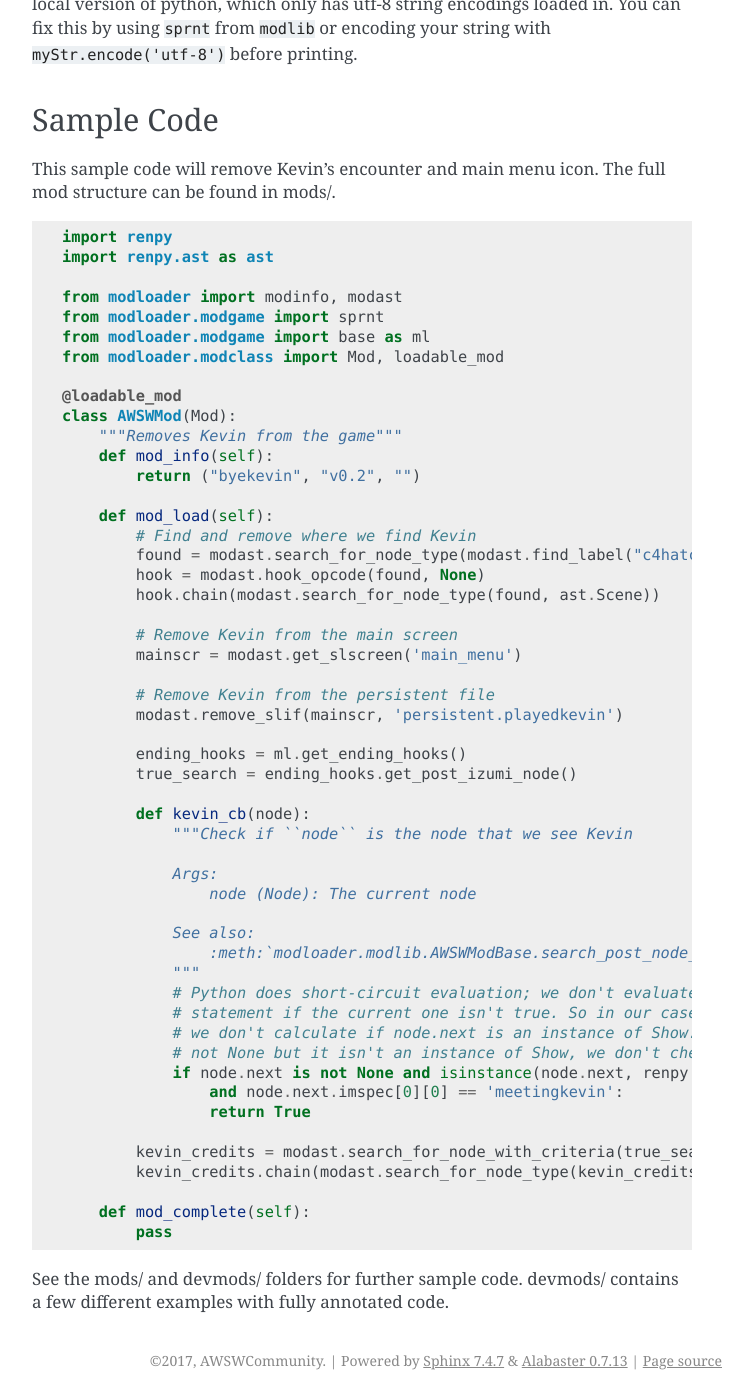
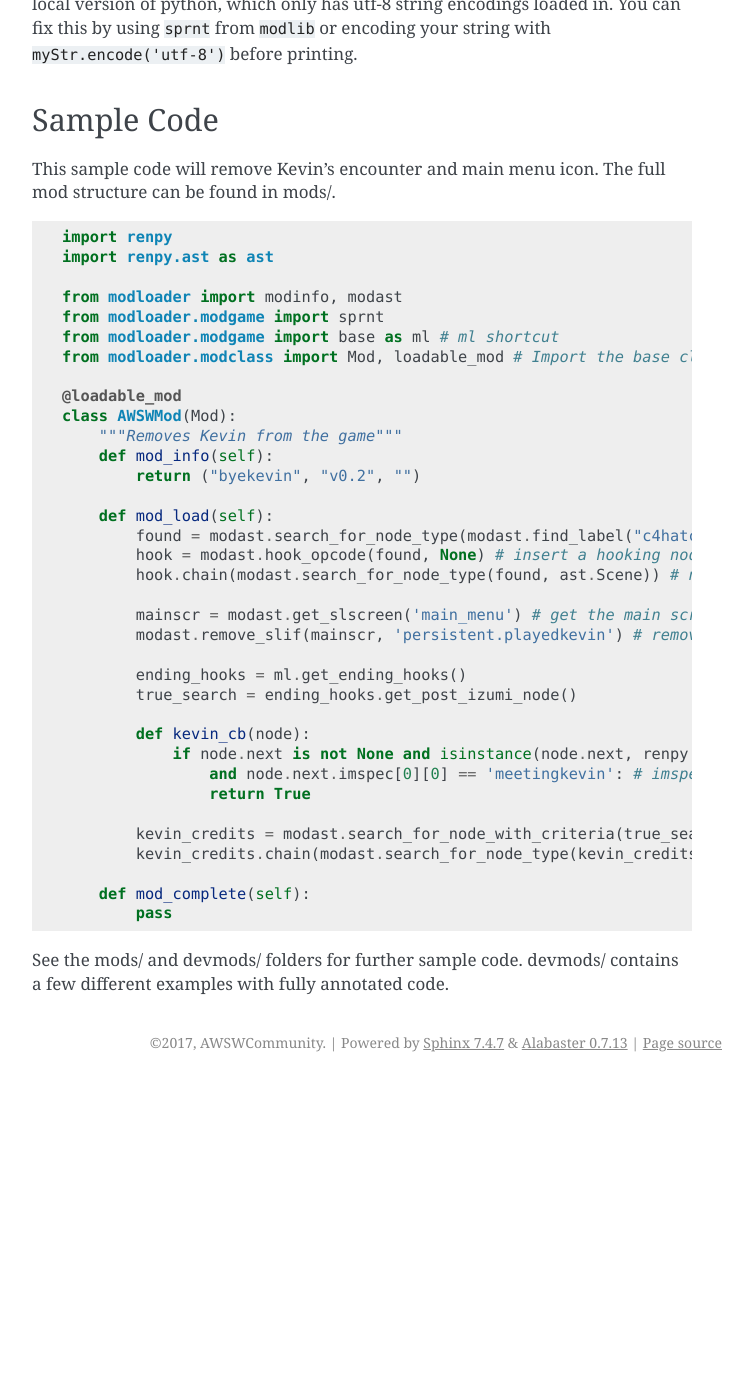
Before and after one commit to AWSW-Modding/AWSW-Modtools, a Sphinx documentation site: the page built from docs/writing_mods.rst, in a window 1280 px wide and 1400 px high, scrolled down 2623 px. Shown: the whole window, without its empty margins (388-1140 px from the left). Built offline with Sphinx 7.4.7, drawn with Linux system fonts in a browser that asks for light colours; the version number could not be read and is left out; after the commit the page ends 3705 px from its top, so only the background shows below that.

Commit message:
more changes to the 'writing_mods' doc
- added in original comments to coincide with recent changes

```diff
--- a/docs/writing_mods.rst
+++ b/docs/writing_mods.rst
@@ -99,8 +99,8 @@
 
     from modloader import modinfo, modast
     from modloader.modgame import sprnt
-    from modloader.modgame import base as ml
-    from modloader.modclass import Mod, loadable_mod
+    from modloader.modgame import base as ml # ml shortcut
+    from modloader.modclass import Mod, loadable_mod # Import the base class and the decorator
 
     @loadable_mod
     class AWSWMod(Mod):
@@ -109,39 +109,23 @@
             return ("byekevin", "v0.2", "")
 
         def mod_load(self):
-            # Find and remove where we find Kevin
-            found = modast.search_for_node_type(modast.find_label("c4hatchery"), ast.Scene, 20)
-            hook = modast.hook_opcode(found, None)
-            hook.chain(modast.search_for_node_type(found, ast.Scene))
+            found = modast.search_for_node_type(modast.find_label("c4hatchery"), ast.Scene, 20) # search max of 20 nodes after c4hatchery label, look for the first scene initialization (which happens to be one opcode away, for now)
+            hook = modast.hook_opcode(found, None) # insert a hooking node after scene, but before the narrator's say statement
+            hook.chain(modast.search_for_node_type(found, ast.Scene)) # normally the hooking node would point back to the dialogue. Skip all the way to the next scene instead.
 
-            # Remove Kevin from the main screen
-            mainscr = modast.get_slscreen('main_menu')
-
-            # Remove Kevin from the persistent file
-            modast.remove_slif(mainscr, 'persistent.playedkevin')
+            mainscr = modast.get_slscreen('main_menu') # get the main screen (cache is disabled)
+            modast.remove_slif(mainscr, 'persistent.playedkevin') # remove Kevin from the persistent file
 
             ending_hooks = ml.get_ending_hooks()
             true_search = ending_hooks.get_post_izumi_node()
 
             def kevin_cb(node):
-                """Check if ``node`` is the node that we see Kevin
-
-                Args:
-                    node (Node): The current node
-
-                See also:
-                    :meth:`modloader.modlib.AWSWModBase.search_post_node_callback`
-                """
-                # Python does short-circuit evaluation; we don't evaluate the next boolean
-                # statement if the current one isn't true. So in our case, if node.next is None,
-                # we don't calculate if node.next is an instance of Show. Similarly, if node.next is
-                # not None but it isn't an instance of Show, we don't check the imspec of the object
                 if node.next is not None and isinstance(node.next, renpy.ast.Show)
-                    and node.next.imspec[0][0] == 'meetingkevin':
+                    and node.next.imspec[0][0] == 'meetingkevin': # imspec is part of the image ID in show opcodes.
                     return True
 
-            kevin_credits = modast.search_for_node_with_criteria(true_search, kevin_cb, 800)
-            kevin_credits.chain(modast.search_for_node_type(kevin_credits, ast.Scene))
+            kevin_credits = modast.search_for_node_with_criteria(true_search, kevin_cb, 800) # search for a node using the kevinCB callback.
+            kevin_credits.chain(modast.search_for_node_type(kevin_credits, ast.Scene)) # Show and with are separate instructions.
 
         def mod_complete(self):
             pass
```
